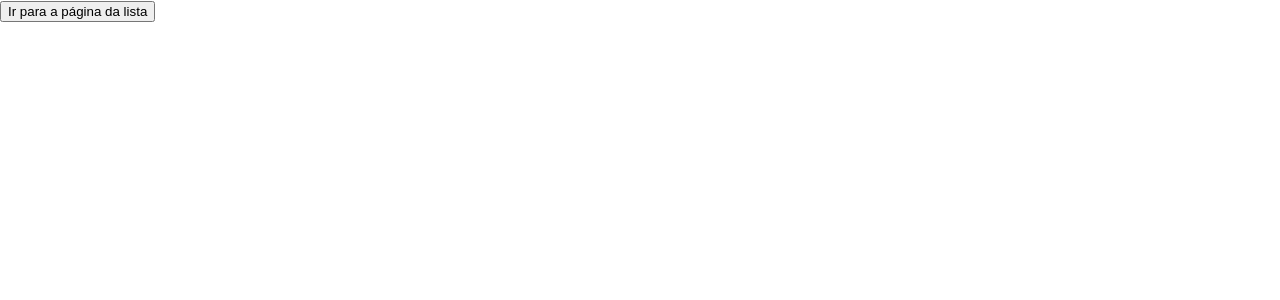
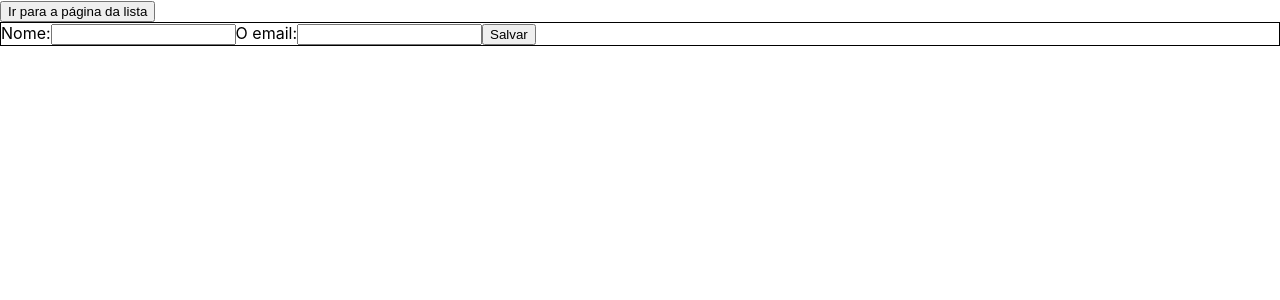
Before and after one commit to future4code/Edgard-Finotti, a React (Create React App) app in the folder quinzena7/laben-users/laben-users/: page / in a window 1280 px wide. Shown: the top 300 px of the page. Built offline with nearby package versions, Linux system fonts and the light colour scheme.

Commit message:
Criado componente CadastroUsuario e sua estrutura.

```diff
--- /dev/null
+++ b/quinzena7/laben-users/laben-users/src/componentes/CadastroUsuario/CadastroUsuario.js
@@ -0,0 +1,56 @@
+import React from 'react'
+import styled from 'styled-components'
+import axios from 'axios'
+
+const DivisaoCadastroUsuario = styled.div`
+    border: 1px solid black;
+`
+
+const DivisaoDadosUsuario = styled.div`
+
+`
+const LabelNome = styled.label`
+
+`
+
+const InputNome = styled.input`
+
+`
+
+const LabelEmail = styled.label`
+
+`
+
+const InputEmail = styled.input`
+
+`
+const BotaoSalvar = styled.button`
+
+`
+
+class CadastroUsuario extends React.Component {
+    state = {
+
+    }
+
+    render () {
+
+        return (
+            <DivisaoCadastroUsuario>
+                <DivisaoDadosUsuario>
+                    <LabelNome for="Nome">Nome:</LabelNome>
+                    <InputNome type="text" id="Nome" name="Nome"></InputNome>
+
+                    <LabelEmail for="Mail">O email:</LabelEmail>
+                    <InputEmail type="email" id="Mail" name="Mail"></InputEmail>
+
+                    <BotaoSalvar>Salvar</BotaoSalvar>
+                </DivisaoDadosUsuario>
+            </DivisaoCadastroUsuario>
+        )
+
+
+    }
+}
+
+export default CadastroUsuario
--- a/quinzena7/laben-users/laben-users/src/componentes/Principal/Principal.js
+++ b/quinzena7/laben-users/laben-users/src/componentes/Principal/Principal.js
@@ -1,6 +1,7 @@
 import React from 'react'
 import styled from 'styled-components'
 import axios from 'axios'
+import CadastroUsuario from '../CadastroUsuario/CadastroUsuario'
 
 const BotaoIrParaLista = styled.button`
 
@@ -13,8 +14,18 @@ class Principal extends React.Component {
 
     render () {
 
+        let componenteCadastroUsuario
+        if(this.state.cadastrar) {
+            componenteCadastroUsuario = <CadastroUsuario />
+        }
+
+
         return (
-            <BotaoIrParaLista>Ir para a página da lista</BotaoIrParaLista>
+            <div>
+                <BotaoIrParaLista>Ir para a página da lista</BotaoIrParaLista>
+                {componenteCadastroUsuario}
+            </div>
+
         )
 
 
```
